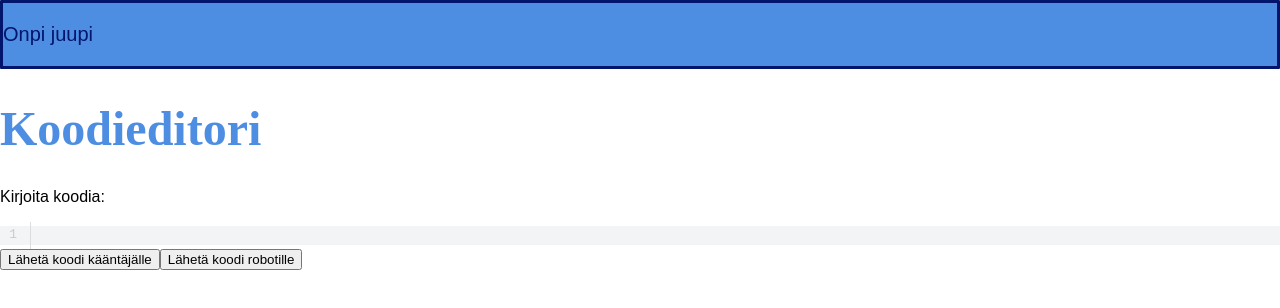
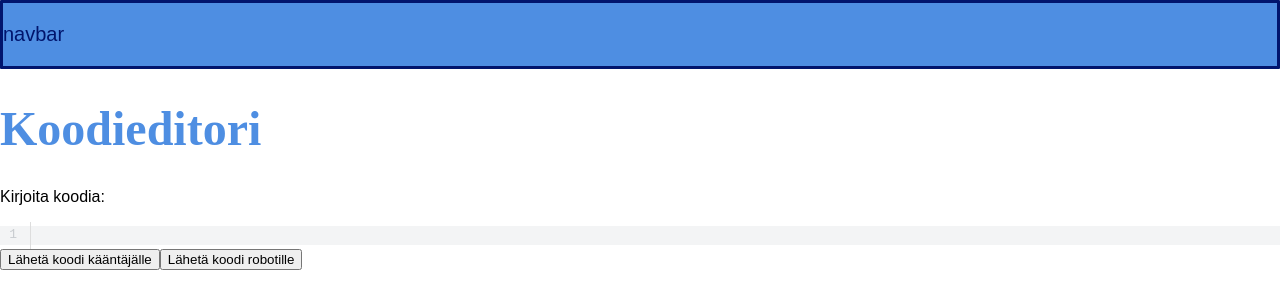
Before and after one commit to robottikoodieditori/ohtuprojekti-robottikoodieditori, a React (Create React App) app in the folder frontend/: page / in a window 1280 px wide. Shown: the top 308 px of the page. Built offline with nearby package versions, Linux system fonts and the light colour scheme; no server answers.

Commit message:
edit navbar

```diff
--- a/frontend/src/components/navbar.js
+++ b/frontend/src/components/navbar.js
@@ -3,7 +3,7 @@ import '../index.css'
 const Navbar = () => {
     return (
         <div className={'navbar'}>
-            <p>Onpi juupi</p>
+            <p>navbar</p>
         </div>
     );
 }
```
